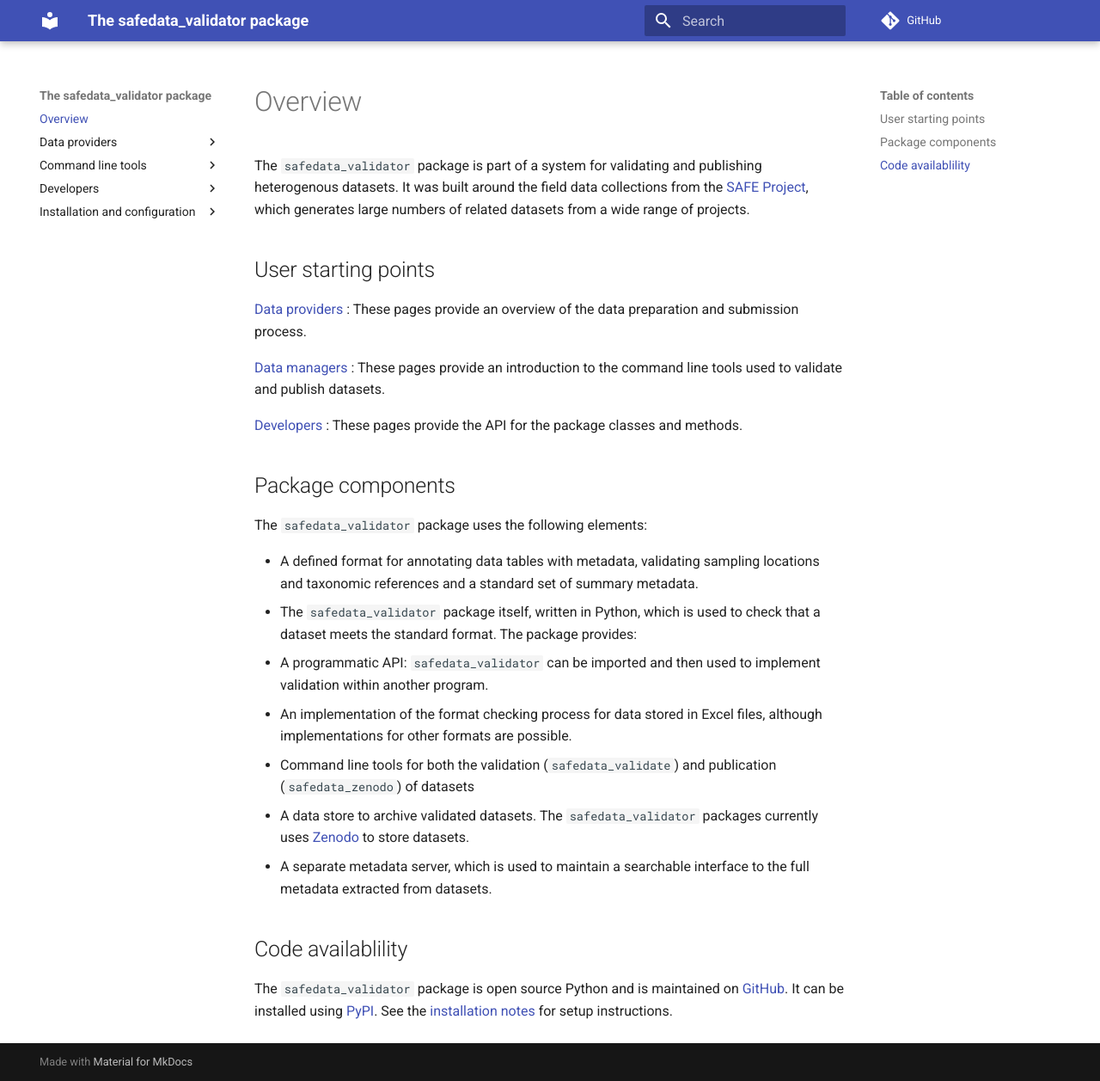
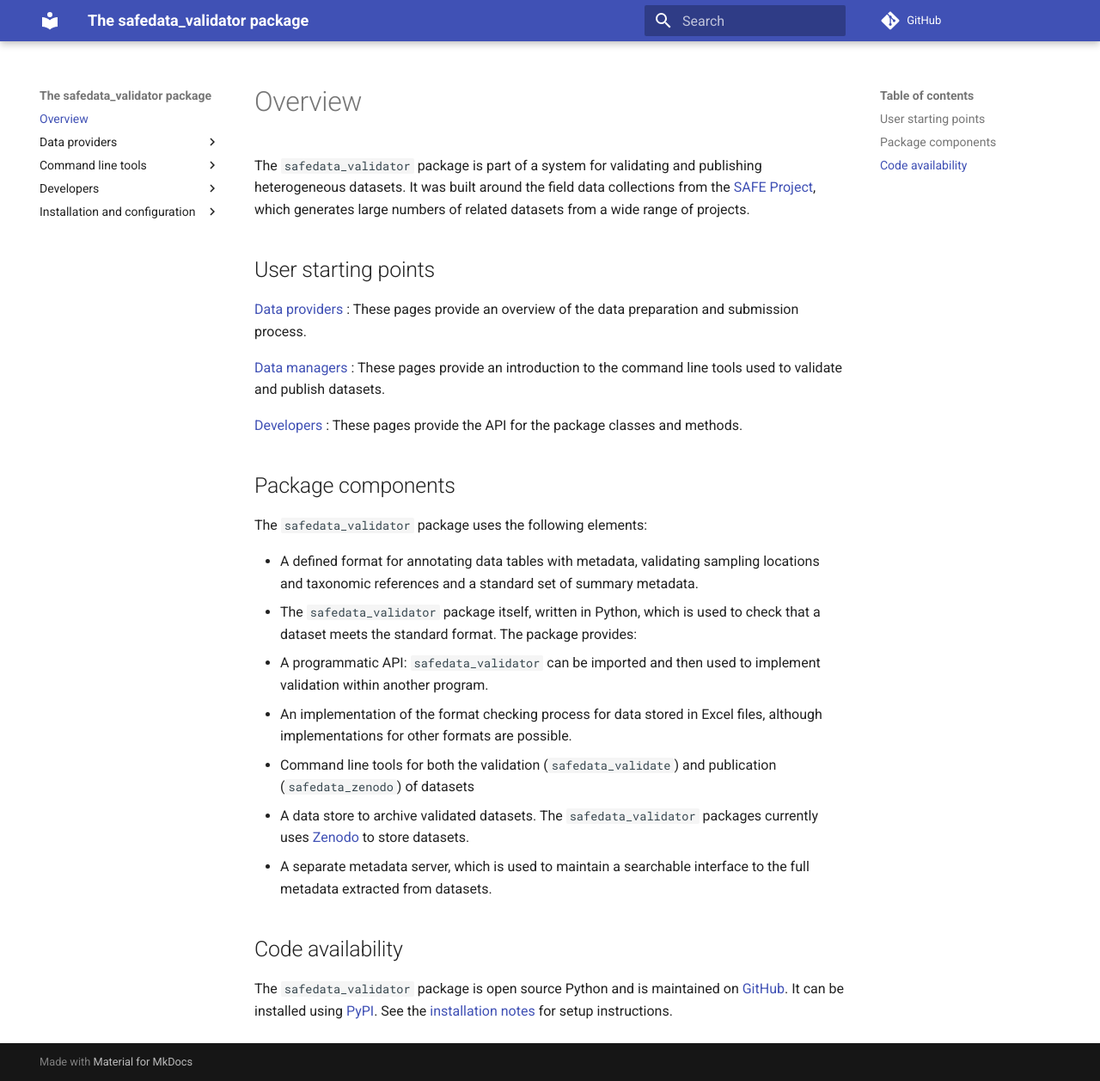
Before and after one commit to ImperialCollegeLondon/safedata_validator, an MkDocs documentation site: the page built from docs/index.md, in a window 1280 px wide and 1257 px high. Shown: the whole window at 86% size. Built offline with MkDocs 1.6.1 and Material for MkDocs 9.7.7, drawn with Linux system fonts in a browser that asks for light colours; comment, search, counter and statistics services are not loaded.

Commit message:
Fixes typos that Vivienne noticed

```diff
--- a/docs/index.md
+++ b/docs/index.md
@@ -1,7 +1,7 @@
 # Overview
 
 The `safedata_validator` package is part of a system for validating and publishing
-heterogenous datasets. It was built around the field data collections from the [SAFE
+heterogeneous datasets. It was built around the field data collections from the [SAFE
 Project](https://safeproject.net), which generates large numbers of related datasets
 from a wide range of projects.
 
@@ -36,7 +36,7 @@ The `safedata_validator` package uses the following elements:
 - A separate metadata server, which is used to maintain a searchable interface to the
   full metadata extracted from datasets.
 
-## Code availablility
+## Code availability
 
 The `safedata_validator` package is open source Python and  is maintained on
 [GitHub](https://github.com/ImperialCollegeLondon/safedata_validator). It can
```
Also changed, not shown: docs/data_providers/data_format/other_formats.md (+1 -1 lines), docs/data_providers/data_format/summary.md (+3 -3 lines), 1 other file.
